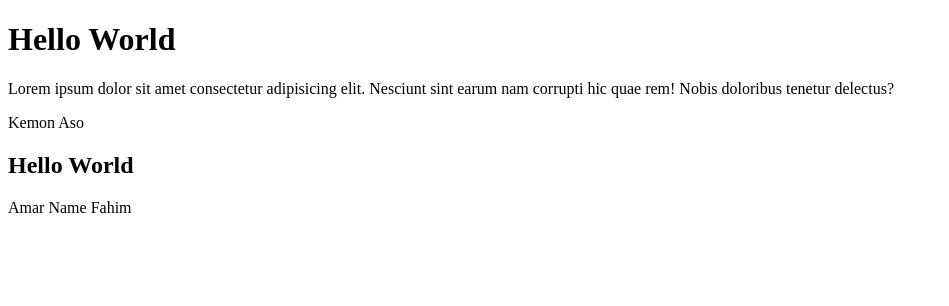
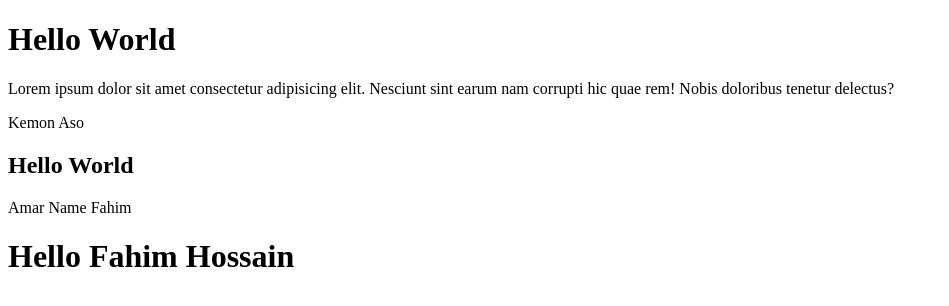
Before and after one commit to Fahim-hossain-Developer/my_javascript, a plain HTML site: page index.html in a window 1280 px wide. Shown: the whole page, without its empty margins (0-949 px from the left). Drawn offline with Linux system fonts and the light colour scheme.

Commit message:
Update index.html

```diff
--- a/index.html
+++ b/index.html
@@ -15,6 +15,8 @@
     <h2>Hello World</h2>
 
     <span>Amar Name Fahim</span>
+
+    <h1>Hello Fahim Hossain</p>
 </head>
 <body>
 
```
